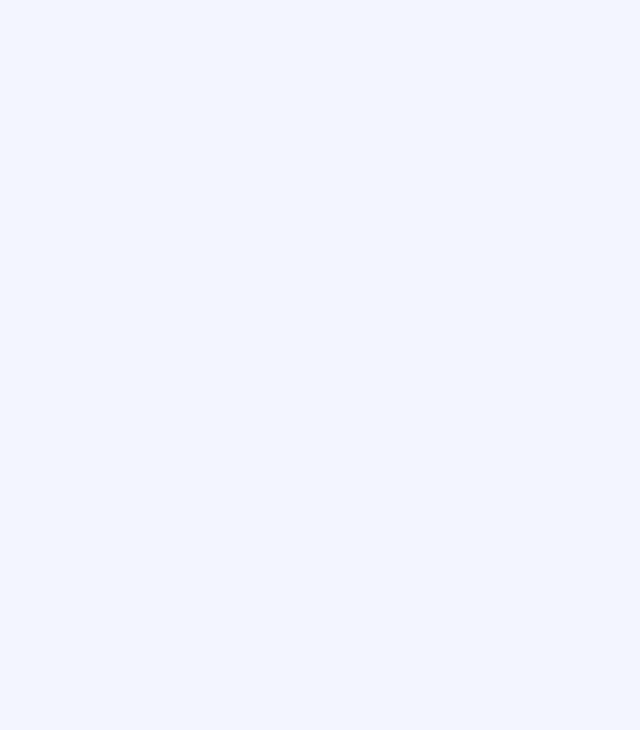
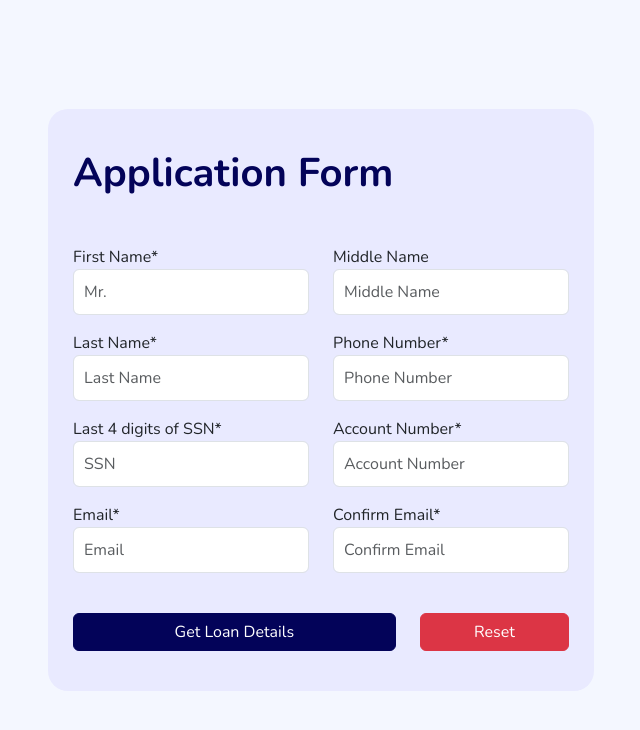
Before and after one commit to khan-suliman/Skip-A-Pay, a React (Create React App) app: page /apply in a window 1280 px wide. Before the commit this address had no page. Shown: the top 730 px of the page, without its empty margins (319-959 px from the left). Built offline with nearby package versions, Linux system fonts and the light colour scheme.

Commit message:
apply form almost completed.

```diff
--- a/package.json
+++ b/package.json
@@ -18,7 +18,8 @@
     "react-table": "^7.8.0",
     "react-toastify": "^9.1.3",
     "sass": "^1.63.2",
-    "web-vitals": "^2.1.4"
+    "web-vitals": "^2.1.4",
+    "yup": "^1.2.0"
   },
   "scripts": {
     "start": "react-scripts start",
--- a/src/App.js
+++ b/src/App.js
@@ -4,6 +4,7 @@ import Dashboard from "pages/Dashboard";
 import SubmittedForm from "pages/Submitted-Form";
 import Settings from "pages/Settings";
 import Login from "pages/Login";
+import ApplyForm from "pages/Apply-Form";
 
 function App() {
   return (
@@ -15,6 +16,8 @@ function App() {
           <Route path="/settings" element={<Settings />} />
         </Route>
         <Route path='/login' element={<Login />} />
+        {/* apply form route */}
+        <Route path='/apply' element={<ApplyForm />} />
       </Routes>
     </BrowserRouter>
   );
--- a/src/components/Form/Input.js
+++ b/src/components/Form/Input.js
@@ -3,11 +3,12 @@ import { Form } from 'react-bootstrap'
 import PropTypes from "prop-types";
 import "./../style/Form/input.scss";
 
-export default function Input({ label, name, type, placeholder, value, handleChange }) {
+export default function Input({ label, name, type, placeholder, value, handleChange, controlId, error }) {
     return (
-        <Form.Group className='mb-3'>
+        <Form.Group className='mb-3' controlId={controlId}>
             {label ?? <Form.Label className="input-label mb-0">{label}</Form.Label>}
-            <Form.Control onChange={handleChange} className="form-input shadow-none" type={type} placeholder={placeholder} name={name} />
+            <Form.Control onChange={handleChange} className="form-input shadow-none" isInvalid={error} type={type} placeholder={placeholder} name={name} />
+            <Form.Control.Feedback type='invalid'>{error}</Form.Control.Feedback>
         </Form.Group>
     );
 }
@@ -16,7 +17,8 @@ Input.propTypes = {
     name: PropTypes.string.isRequired,
     type: PropTypes.string.isRequired,
     placeholder: PropTypes.string.isRequired,
-    value: PropTypes.string
+    value: PropTypes.string,
+    controlId: PropTypes.string,
 };
 Input.defaultProps = {
     placeholder: PropTypes.string.isRequired
--- /dev/null
+++ b/src/pages/Apply-Form.jsx
@@ -0,0 +1,80 @@
+import React, { useState } from "react";
+import { useFormik } from 'formik';
+import { ToastContainer } from "react-toastify";
+import { toast } from "react-toastify";
+import { Button, Col, Container, Form, Row, Stack } from "react-bootstrap";
+import Card from "components/Card";
+import Input from "components/Form/Input";
+import * as yup from 'yup';
+const ApplyForm = () => {
+    const [validated, setValidated] = useState(false);
+    // const navigate = useNavigate();
+    const schema = yup.object().shape({
+        fname: yup.string().required()
+    });
+    const formik = useFormik({
+        validationSchema: schema,
+        initialValues: {
+            email: 'sulimansayed003@gmial.com',
+            password: ''
+        },
+        onSubmit: ({ email, password }) => {
+            setValidated(false);
+        }
+    });
+    console.log(formik.touched)
+    return (
+        <Container>
+            <ToastContainer />
+            <Row className="min-vh-100 align-items-center justify-content-center my-auto">
+                <Col md={10} lg={8} xl={6}>
+                    <Form noValidate onSubmit={formik.handleSubmit} validated={validated}>
+                        <Card title='Application Form'>
+                            <Row className="mt-5">
+                                <Col md={6}>
+                                    <Input label='First Name*' controlId='controlId-1' name='fname' type='text' placeholder='Mr.' handleChange={formik.handleChange} error={formik.errors.fname} />
+                                </Col>
+                                <Col md={6}>
+                                    <Input label='Middle Name' name='mname' type='text' placeholder='Middle Name' handleChange={formik.handleChange} />
+                                </Col>
+                                <Col md={6}>
+                                    <Input label='Last Name*' name='lname' type='text' placeholder='Last Name' handleChange={formik.handleChange} />
+                                </Col>
+                                <Col md={6}>
+                                    <Input label='Phone Number*' name='pnumber' type='number' placeholder='Phone Number' handleChange={formik.handleChange} />
+                                </Col>
+                                <Col md={6}>
+                                    <Input label='Last 4 digits of SSN*' name='mname' type='number' placeholder='SSN' handleChange={formik.handleChange} />
+                                </Col>
+                                <Col md={6}>
+                                    <Input label='Account Number*' name='mname' type='number' placeholder='Account Number' handleChange={formik.handleChange} />
+                                </Col>
+                                <Col md={6}>
+                                    <Input label='Email*' name='mname' type='email' placeholder='Email' handleChange={formik.handleChange} />
+                                </Col>
+                                <Col md={6}>
+                                    <Input label='Confirm Email*' name='mname' type='email' placeholder='Confirm Email' handleChange={formik.handleChange} />
+                                </Col>
+                                <Col md={8} className="mt-4">
+                                    <Stack>
+                                        <Button as="input" type="submit" value="Get Loan Details" />
+                                    </Stack>
+                                    {/* <Stack direction="horizontal">
+                                    </Stack> */}
+                                    {/* <Button as="input" type="reset" value="Reset" /> */}
+                                </Col>
+                                <Col md={4} className="mt-4">
+                                    <Stack>
+                                        {/* <Button as="input" type="submit" value="Get Loan Details" /> */}
+                                        <Button as="input" type="reset" value="Reset" variant="danger" />
+                                    </Stack>
+                                </Col>
+                            </Row>
+                        </Card>
+                    </Form >
+                </Col>
+            </Row>
+        </Container >
+    );
+}
+export default ApplyForm;
--- a/src/pages/Login.jsx
+++ b/src/pages/Login.jsx
@@ -28,7 +28,7 @@ const Login = () => {
         <Container>
             <ToastContainer />
             <Row className="min-vh-100 align-items-center justify-content-center my-auto">
-                <Col md={5}>
+                <Col md={8} lg={6} xl={5}>
                     <Form onSubmit={formik.handleSubmit}>
                         <Card title='Login'>
                             <div className="mt-5">
```
Also changed, not shown: 1 other file (tests, documents, lock files or other folders).
